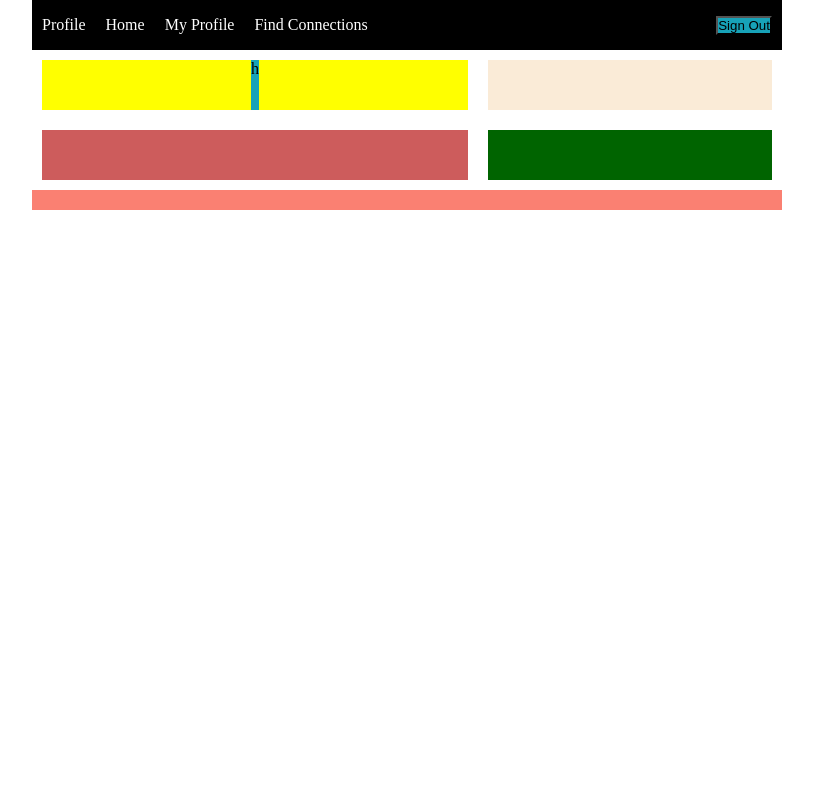
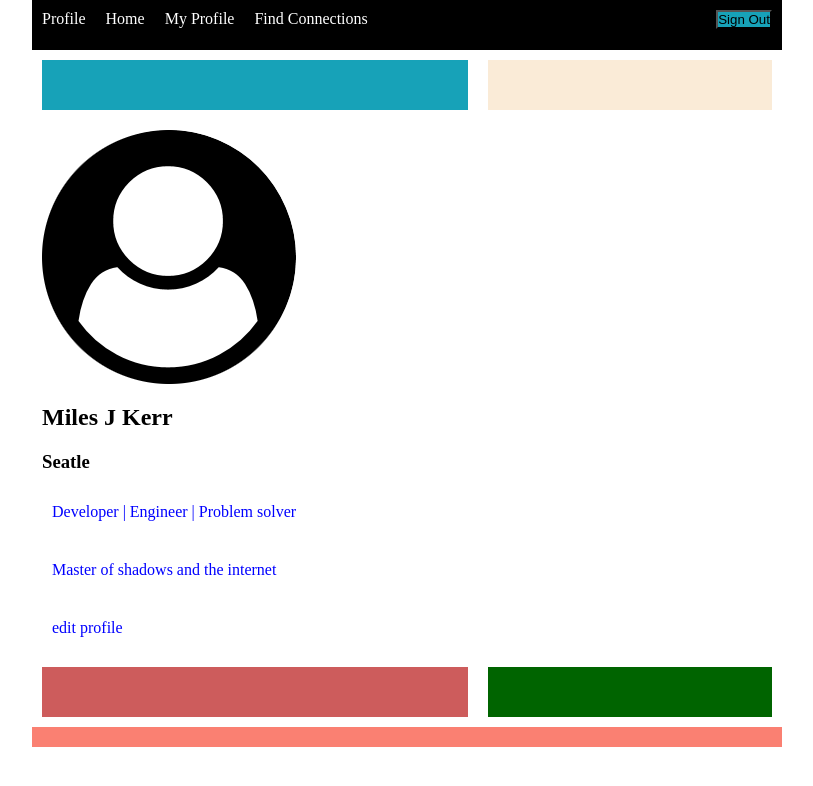
Before and after one commit to MJ-Kerr/Profile_Page, a plain HTML site: page index.html in a window 1280 px wide. Shown: the whole page, without its empty margins (233-1046 px from the left). Drawn offline with Linux system fonts and the light colour scheme.

Commit message:
blue line is on

```diff
--- a/index.html
+++ b/index.html
@@ -23,7 +23,14 @@
         <main>
             <div class="top flex">
                 <div class="card flex">
-                    <div class="blueHeader">h</div>
+                    <div class="blueHeader"></div>
+                    <img src="./content.src/icons/user-circle.png" alt="user-circle" class="user">
+                    <h2>Miles J Kerr</h2>
+                    <h3>Seatle</h3>
+                    <p>Developer | Engineer | Problem solver</p>
+                    <p>Master of shadows and the internet</p>
+                    <p>edit profile</p>
+
                     <!-- here goes stuff for card 1
                     you got this btw!!!! -->
                 </div>
--- a/style.css
+++ b/style.css
@@ -18,7 +18,7 @@ body {
 .flex {
     display: flex;
     justify-content: space-between;
-    align-items: center;
+    align-items: flex-start;
     gap: 20px;
 }
 
@@ -52,15 +52,26 @@ main {
 
 .card {
     flex: 3;
-    background-color: yellow;
+    /* background-color: yellow; */
     min-height: 50px;
     flex-direction: column;
-    justify-content:flex-start;
 }
 
 .blueHeader {
     background-color:#17a2b8;
     min-height: 50px;
+    min-width: 426px;
+
+}
+
+.user{
+    flex: 1;
+    flex-shrink: ;
+}
+
+p {
+    margin: 10px;
+    color: blue;
 }
 
 .requests {
```
